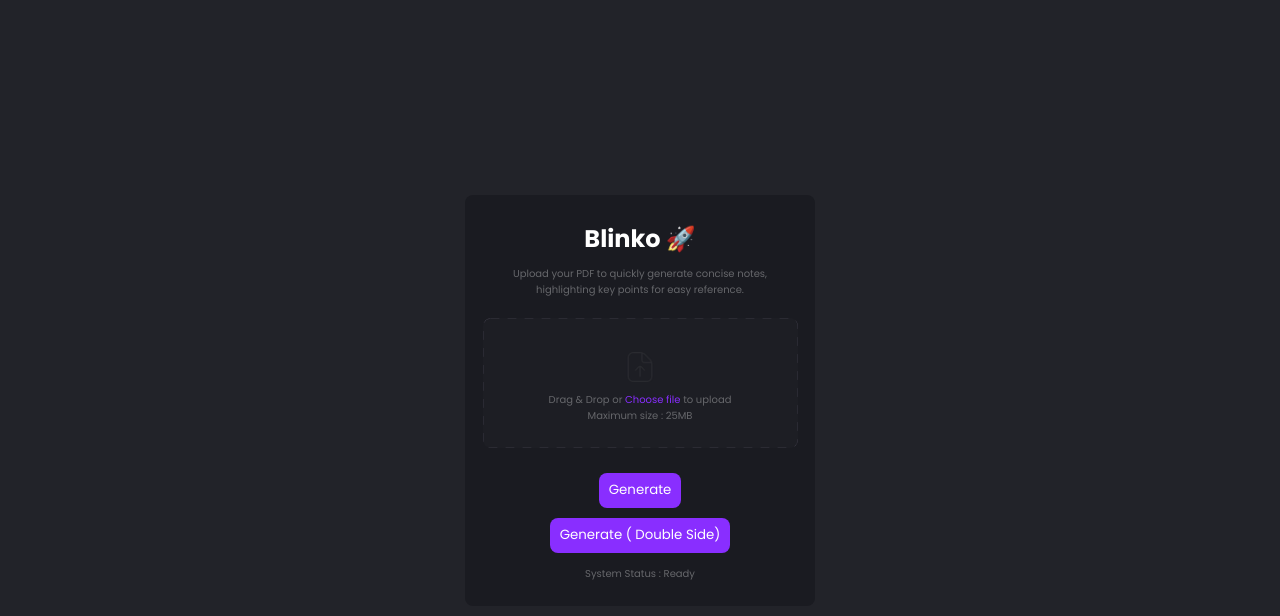
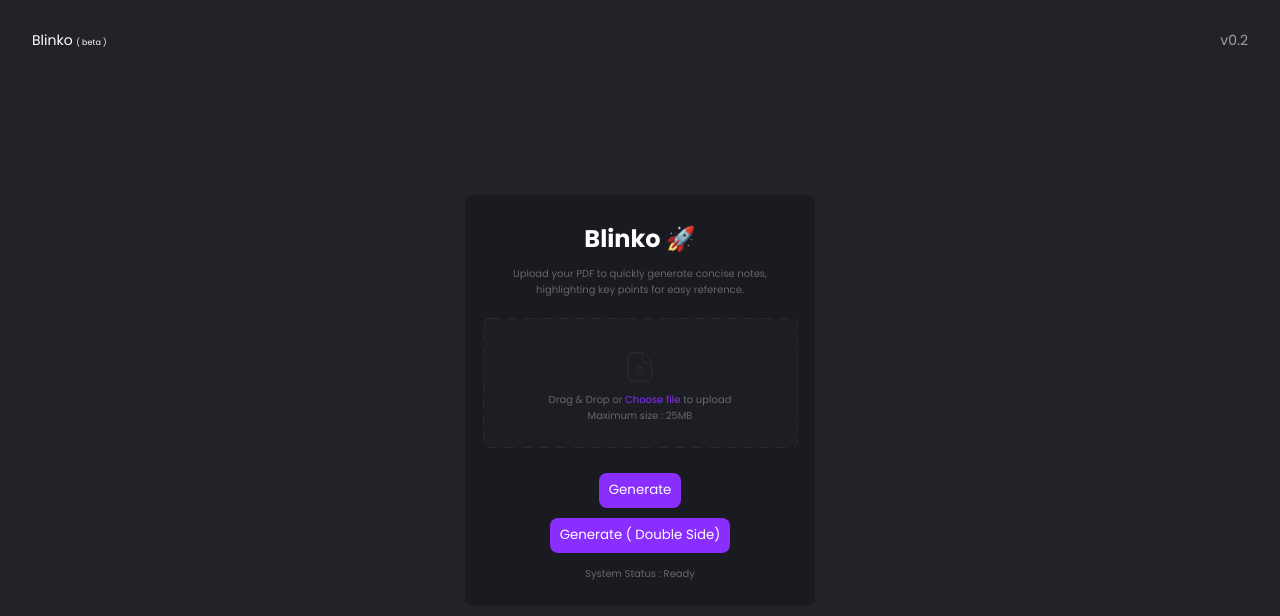
Before and after one commit to mohammedfarisofficial/short-note-for-collage, a React (Vite) app: page / in a window 1280 px wide. Shown: the top 616 px of the page. Built offline with nearby package versions, Linux system fonts and the light colour scheme.

Commit message:
navbar add

```diff
--- a/src/App.jsx
+++ b/src/App.jsx
@@ -6,6 +6,7 @@
 import DropFile from "./components/DropFile";
 import Button from "./components/Button";
 import ReactGA from "react-ga4";
+import Navbar from "./components/Navbar";
 
 const GA_ID = "G-D8E4JDQRXL";
 ReactGA.initialize(GA_ID);
@@ -393,6 +394,7 @@
 
   return (
     <div className="container">
+      <Navbar/>
       <form onSubmit={(e) => e.preventDefault()}>
         <div className="inner-container">
           <h2>Blinko 🚀</h2>
--- /dev/null
+++ b/src/components/Navbar/index.jsx
@@ -0,0 +1,14 @@
+import "./style.scss";
+
+const Navbar = () => {
+  return (
+    <div className="navbar-container">
+      <p className="navbar-logo">
+        Blinko <span>( beta )</span>
+      </p>
+      <p className="navbar-version">v0.2</p>
+    </div>
+  );
+};
+
+export default Navbar;
--- /dev/null
+++ b/src/components/Navbar/style.scss
@@ -0,0 +1,21 @@
+.navbar-container{
+    width: 100%;
+    height: 80px;
+    position: absolute;
+    top: 0;
+    padding: 0 2rem ;
+    display: flex;
+    align-items: center;
+    justify-content: space-between;
+    .navbar-logo{
+        font-size: 14px;
+        color: #fff;
+        span{
+            font-size: 8px;
+        }
+    }
+    .navbar-version{
+        font-size: 14px;
+        color: #A0A0A0;
+    }
+}
```
